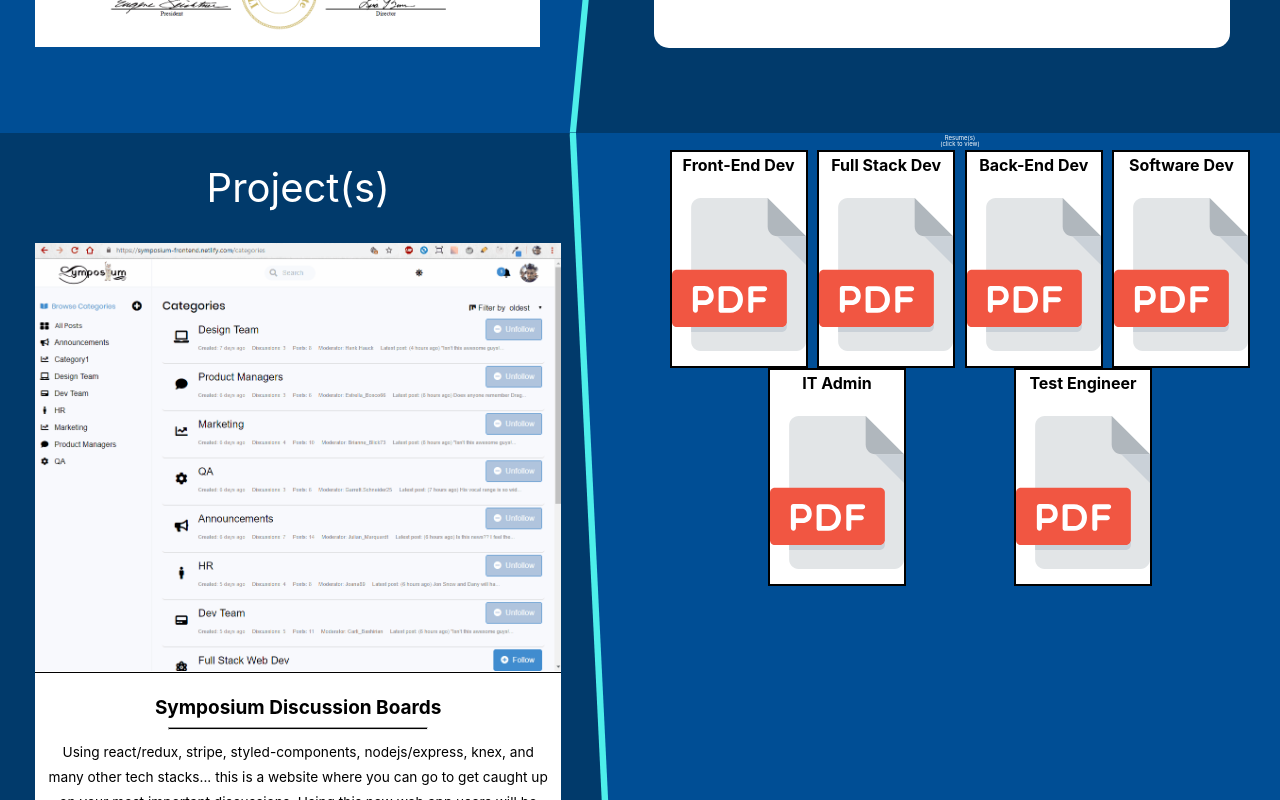
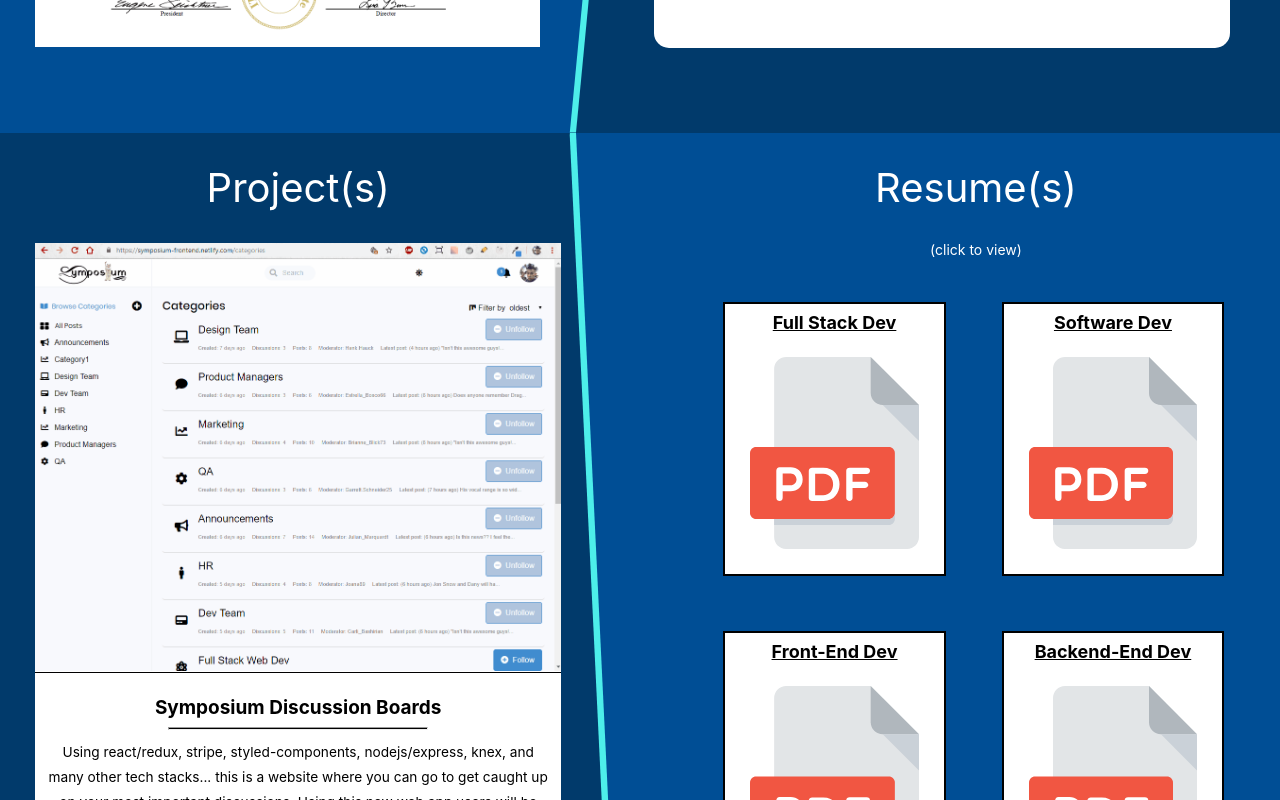
Before and after one commit to jamespagedev/james-page-portfolio-website, a React (Create React App) app: page / in a window 1280 px wide. Shown: the part 1420-2220 px from the top of the page. Built offline with nearby package versions, Linux system fonts and the light colour scheme; a web font is replaced by a local one.

Commit message:
Resume Section Complete

```diff
--- a/src/components/Portfolio/MidSection.js
+++ b/src/components/Portfolio/MidSection.js
@@ -3,6 +3,7 @@ import styled from 'styled-components';
 
 // components
 import Projects from '../Projects/Projects.js';
+import Resumes from '../Resumes/Resumes.js';
 
 /********************************************** Styles ********************************************/
 const DivMidBackground = styled.div`
@@ -72,7 +73,6 @@ const DivProjectSection = styled.div`
 
 const H1Projects = styled.h1`
   color: white;
-margin: 0;
   width: 87%;
   text-align: center;
   user-select: none;
@@ -112,121 +112,109 @@ const DivResumeSection = styled.div`
   width: 50%;
   align-items: flex-end;
 
-  @media (max-width: 660px) {
+  @media (max-width: 900px) {
     width: 100%;
+    clip-path: none;
+    padding: 0 2.5rem 0;
     border-bottom: 4px solid #4deeea;
-    align-items: center;
+  }
+
+  @media (max-width: 500px) {
+    padding: 2rem 2.5rem 0;
   }
 `;
 
 const H1Resumes = styled.h1`
-  margin: 0.67em 0 0 0;
-  align-self: center;
+  color: white;
+  width: 95%;
+  text-align: center;
   user-select: none;
-  color: white;
+  font-size: 9rem;
+  margin: 3.5rem 0;
+
+  @media (max-width: 2600px) {
+    font-size: 7rem;
+  }
+
+  @media (max-width: 2100px) {
+    font-size: 6rem;
+  }
+
+  @media (max-width: 1800px) {
+    font-size: 5rem;
+  }
+
+  @media (max-width: 1300px) {
+    font-size: 4rem;
+  }
+
+  @media (max-width: 900px) {
+    width: 100%;
+  }
+
+  @media (max-width: 500px) {
+    margin: 2rem 0;
+    font-size: 1rem;
+  }
 `;
 
 const H4ClickToView = styled.h4`
-  margin: 0 0 0.67em 0;
-  align-self: center;
+color: white;
+width: 95%;
+text-align: center;
 user-select: none;
-  color: white;
-`;
+font-size: 4rem;
+margin: 0 0 8.5rem;
 
-const DivResumeContainer = styled.div`
-  display: flex;
-  flex-wrap: wrap;
-  justify-content: space-evenly;
-  align-items: center;
-  width: 100%;
-  padding: 0 20px;
-
-  @media (max-width: 500px) {
-    margin: 0;
-  }
-`;
-
-const DivResume = styled.div`
-  position: relative;
-  width: 23%;
-  background-color: white;
-  border: 2px solid black;
-
-  @media (max-width: 650px) {
-    margin: 0 0 30px 0;
-    width: 26%;
+@media (max-width: 3600px) {
+  margin: 0 0 8rem;
 }
 
-  @media (max-width: 600px) {
-    margin: 0 0 17px 0;
-    width: 28%;
+@media (max-width: 3300px) {
+  margin: 0 0 7.5rem;
+}
+
+@media (max-width: 3000px) {
+  margin: 0 0 7rem;
+}
+
+@media (max-width: 2600px) {
+  font-size: 3.2rem;
+  margin: 0 0 6.5rem;
+}
+
+@media (max-width: 2100px) {
+  font-size: 2.4rem;
+  margin: 0 0 6rem;
+}
+
+@media (max-width: 1800px) {
+  font-size: 2rem;
+  margin: 0 0 5.5rem;
+}
+
+@media (max-width: 1500px) {
+  margin: 0 0 5rem;
+}
+
+@media (max-width: 1300px) {
+  font-size: 1.4rem;
+  margin: 0 0 4.5rem;
+}
+
+@media (max-width: 1100px) {
+  margin: 0 0 4rem;
+}
+
+@media (max-width: 900px) {
+  width: 100%;
 }
 
 @media (max-width: 500px) {
-    margin: 15px;
-    width: 39%;
-  }
-
-  @media (max-width: 370px) {
-    margin: 15px;
-    width: 39%;
-  }
-
-  @media (max-width: 345px) {
-    margin: 15px;
-    margin: 10px auto;
-    width: 43%;
+  margin: 2rem 0;
+  font-size: 3rem;
 }
 `;
-
-const AWordDownload = styled.a`
-  display: flex;
-  flex-direction: column;
-`;
-
-const ImgPdf = styled.img`
-  margin: 15px auto;
-  width: 100%;
-
-  @media (max-width: 650px) {
-    margin: 0 auto 20px;
-    width: 80%;
-  }
-
-  @media (max-width: 500px) {
-    margin: 15px auto;
-    width: 85%;
-  }
-
-  @media (max-width: 370px) {
-    margin: 15px auto;
-    width: 85%;
-  }
-
-  @media (max-width: 345px) {
-    margin: 15px auto;
-    width: 85%;
-  }
-`;
-
-const PResumeTitle = styled.p`
-  margin: 0;
-  text-align: center;
-  font-weight: bold;
-  user-select: none;
-  font-size: 16px;
-  padding: 5px 0 10px;
-
-  @media (max-width: 800px) {
-    font-size: 15px;
-  }
-
-  @media (max-width: 660px) {
-    font-size: 14px;
-  }
-`;
-
-
 
 /********************************************* Component ******************************************/
 const MidSection = props => {
@@ -239,44 +227,7 @@ const MidSection = props => {
       <DivResumeSection>
         <H1Resumes>Resume(s)</H1Resumes>
         <H4ClickToView>(click to view)</H4ClickToView>
-        <DivResumeContainer>
-          <DivResume>
-            <AWordDownload>
-              <PResumeTitle>Front-End&nbsp;Dev</PResumeTitle>
-              <ImgPdf src={require('../../assets/img/pdfpage.svg')}></ImgPdf>
-            </AWordDownload>
-          </DivResume>
-          <DivResume>
-            <AWordDownload>
-              <PResumeTitle>Full&nbsp;Stack&nbsp;Dev</PResumeTitle>
-              <ImgPdf src={require('../../assets/img/pdfpage.svg')}></ImgPdf>
-            </AWordDownload>
-          </DivResume>
-          <DivResume>
-            <AWordDownload>
-              <PResumeTitle>Back-End&nbsp;Dev</PResumeTitle>
-              <ImgPdf src={require('../../assets/img/pdfpage.svg')}></ImgPdf>
-            </AWordDownload>
-          </DivResume>
-          <DivResume>
-            <AWordDownload>
-              <PResumeTitle>Software&nbsp;Dev</PResumeTitle>
-              <ImgPdf src={require('../../assets/img/pdfpage.svg')}></ImgPdf>
-            </AWordDownload>
-          </DivResume>
-          <DivResume>
-            <AWordDownload>
-              <PResumeTitle>IT&nbsp;Admin</PResumeTitle>
-              <ImgPdf src={require('../../assets/img/pdfpage.svg')}></ImgPdf>
-            </AWordDownload>
-          </DivResume>
-          <DivResume>
-            <AWordDownload>
-              <PResumeTitle>Test&nbsp;Engineer</PResumeTitle>
-              <ImgPdf src={require('../../assets/img/pdfpage.svg')}></ImgPdf>
-            </AWordDownload>
-          </DivResume>
-        </DivResumeContainer>
+        <Resumes />
       </DivResumeSection>
     </DivMidBackground>
   );
--- a/src/components/Projects/Project.js
+++ b/src/components/Projects/Project.js
@@ -7,8 +7,6 @@ const DivWrapper = styled.div`
   flex-direction: column;
   background: white;
   width: 100%;
-
-
 
   &:not(:last-child) {
     margin-bottom: 5rem;
@@ -309,7 +307,6 @@ const DivLinks = styled.div`
   }
 `;
 
-// width: ${props => props.oneLink ? '100%' : '50%'};
 const ALink = styled.a`
   width: 380px;
 
@@ -423,7 +420,7 @@ const ButtonLink = styled.button`
 /********************************************* Component ******************************************/
 const Project = props => {
   return (
-    <DivWrapper projectNumber={props.projectNumber.toString()}>
+    <DivWrapper>
       <DivProjectImage>
         {
           props.project.imgType === "gif" ? <ImgProject src={require(`../../assets/img/${props.project.projectPreviewImg}.gif`)} draggable="false" alt="symposium-discussion-boards" /> : <ImgProject src={require(`../../assets/img/${props.project.projectPreviewImg}.png`)} draggable="false" alt="symposium-discussion-boards" />
--- a/src/components/Projects/Projects.js
+++ b/src/components/Projects/Projects.js
@@ -87,7 +87,7 @@ const Projects = props => {
     <DivWrapper>
       {Data.map((project, projectNumber) => {
         zIndex -= 2;
-        return <Project project={project} projectName={project.projectName.join(' ')} key={projectNumber} zIndex={zIndex} totalTechStacks={project.techStack.length} techStackToggleFullDisplay={props.techStackToggleFullDisplay} projectNumber={projectNumber} />
+        return <Project project={project} projectName={project.projectName.join(' ')} key={projectNumber} zIndex={zIndex} totalTechStacks={project.techStack.length} techStackToggleFullDisplay={props.techStackToggleFullDisplay} />
       })}
     </DivWrapper>
   );
--- /dev/null
+++ b/src/components/Resumes/Resume.js
@@ -0,0 +1,250 @@
+import React from 'react';
+import styled from 'styled-components';
+
+/********************************************** Styles ********************************************/
+
+const DivResumeGutterWidth = styled.div`
+  width: 50%;
+  height: 40%;
+
+  @media (max-width: 900px) {
+    height: 100%;
+  }
+`;
+
+const DivResume = styled.div`
+  position: relative;
+  width: 80%;
+  background-color: white;
+  border: 2px solid black;
+
+  @media (max-width: 3600px) {
+
+  }
+
+  @media (max-width: 3300px) {
+  }
+
+  @media (max-width: 3000px) {
+  }
+
+  @media (max-width: 2600px) {
+  }
+
+  @media (max-width: 2100px) {
+  }
+
+  @media (max-width: 1800px) {
+  }
+
+  @media (max-width: 1500px) {
+  }
+
+  @media (max-width: 1300px) {
+  }
+
+  @media (max-width: 1100px) {
+  }
+
+  @media (max-width: 900px) {
+    width: 85%;
+    margin: 3rem;
+  }
+
+  @media (max-width: 750px) {
+    margin: 2.6rem;
+  }
+
+  @media (max-width: 600px) {
+    margin: 2.2rem;
+  }
+
+  @media (max-width: 500px) {
+    margin: 1.8rem;
+  }
+
+  @media (max-width: 400px) {
+
+    margin: 1.2rem;
+  }
+
+&::before {
+  content: '';
+  font-size: ${props => props.pNamefontSize};
+  font-weight: bold;
+  text-align: center;
+  text-decoration: underline;
+  position: absolute;
+  z-index: 1;
+  top: 0;
+  left: 0;
+  width: 100%;
+  height: 70%;
+  background: linear-gradient(to bottom, #ecd7af 0%, rgba(183, 158, 112, 0) 100%);
+  opacity: 0;
+  pointer-events: none;
+}
+
+&:hover::before {
+  opacity: 1;
+  transition: all .3s;
+}
+
+&:hover {
+  box-shadow: 0 15px 45px 0px #888888;
+  cursor: pointer;
+
+  p {
+    text-decoration: underline;
+    z-index: 2;
+  }
+}
+`;
+
+const AWordDownload = styled.a`
+  display: flex;
+  flex-direction: column;
+  color: black;
+`;
+
+const PResumeTitle = styled.p`
+  margin-top: 2rem;
+  text-align: center;
+  font-weight: bold;
+  user-select: none;
+  font-size: 6.5rem;
+
+  @media (max-width: 3600px) {
+    font-size: 6rem;
+  }
+
+  @media (max-width: 3300px) {
+    font-size: 5.5rem;
+  }
+
+  @media (max-width: 3000px) {
+    font-size: 4.5rem;
+  }
+
+  @media (max-width: 2600px) {
+    font-size: 3.5rem;
+  }
+
+  @media (max-width: 2100px) {
+    font-size: 3rem;
+  }
+
+  @media (max-width: 1800px) {
+    font-size: 2.5rem;
+    margin-top: 1.5rem;
+  }
+
+  @media (max-width: 1500px) {
+    font-size: 2.2rem;
+    margin-top: 1.3rem;
+  }
+
+  @media (max-width: 1300px) {
+    font-size: 1.8rem;
+    margin-top: 1rem;
+  }
+
+  @media (max-width: 1100px) {
+    font-size: 1.4rem;
+    margin-top: 0.8rem;
+  }
+
+  @media (max-width: 900px) {
+    font-size: 3rem;
+  }
+
+  @media (max-width: 750px) {
+    font-size: 2.4rem;
+  }
+
+  @media (max-width: 600px) {
+    font-size: 2rem;
+  }
+
+  @media (max-width: 500px) {
+    font-size: 1.5rem;
+  }
+
+  @media (max-width: 400px) {
+    font-size: 1.2rem;
+  }
+`;
+
+const ImgPdf = styled.img`
+  padding: 8rem;
+  width: 100%;
+
+  @media (max-width: 3600px) {
+    padding: 6rem;
+  }
+
+  @media (max-width: 3300px) {
+    padding: 5.5rem;
+  }
+
+  @media (max-width: 3000px) {
+    padding: 5rem;
+  }
+
+  @media (max-width: 2600px) {
+    padding: 4.5rem;
+  }
+
+  @media (max-width: 2100px) {
+    padding: 4rem;
+  }
+
+  @media (max-width: 1800px) {
+    padding: 3.5rem;
+  }
+
+  @media (max-width: 1500px) {
+    padding: 3rem;
+  }
+
+  @media (max-width: 1300px) {
+    padding: 2.5rem;
+  }
+
+  @media (max-width: 1100px) {
+    padding: 2rem;
+  }
+/* figure out good padding size once resume's are centered */
+  @media (max-width: 900px) {
+    padding: 2rem;
+  }
+
+  @media (max-width: 750px) {
+  }
+
+  @media (max-width: 600px) {
+  }
+
+  @media (max-width: 500px) {
+  }
+
+  @media (max-width: 400px) {
+  }
+`;
+
+/********************************************* Component ******************************************/
+const Resume = props => {
+  const { resume } = props
+  return (
+    <DivResumeGutterWidth>
+      <DivResume>
+        <AWordDownload href={resume.resumeLink} target='_blank'>
+          <PResumeTitle>{resume.resumeTitle}</PResumeTitle>
+          <ImgPdf src={require('../../assets/img/pdfpage.svg')}></ImgPdf>
+        </AWordDownload>
+      </DivResume>
+    </DivResumeGutterWidth>
+  );
+};
+
+export default Resume;
--- /dev/null
+++ b/src/components/Resumes/Resumes.js
@@ -0,0 +1,60 @@
+import React from 'react';
+import styled from 'styled-components';
+
+// components
+import Resume from './Resume.js';
+
+// variables
+const Data = [
+  {
+    resumeTitle: "Full Stack Dev",
+    resumeLink: "https://drive.google.com/file/d/18WVpEbOGspnGwwNXCkvC94iekShFIDhz/view?usp=sharing",
+  },
+  {
+    resumeTitle: "Software Dev",
+    resumeLink: "https://drive.google.com/file/d/1o7txcoGtnWAOeOCQBuLh1MvmWW5yyBlt/view?usp=sharing",
+  },
+  {
+    resumeTitle: "Front-End Dev",
+    resumeLink: "https://drive.google.com/file/d/1dSPD8WwO2nEYHY_yMpCvCokBcDwqDVSr/view?usp=sharing",
+  },
+  {
+    resumeTitle: "Backend-End Dev",
+    resumeLink: "https://drive.google.com/file/d/1spnELVYF5o9kxpHw6YZ6rfIbXUktvi0D/view?usp=sharing",
+  },
+  {
+    resumeTitle: "Test Engineer",
+    resumeLink: "https://drive.google.com/file/d/1W1s_5ig_oaombliBUqZKvYe6F4xTElZ-/view?usp=sharing",
+  },
+  {
+    resumeTitle: "IT Admin",
+    resumeLink: "https://drive.google.com/file/d/1Qk5eoTx-lqZ330oMHiFpUnIqpN00OKGD/view?usp=sharing",
+  }
+]
+
+/********************************************** styles ********************************************/
+const DivWrapper = styled.div`
+  display: flex;
+  flex-wrap: wrap;
+  justify-content: space-evenly;
+  align-items: center;
+  width: 87%;
+  margin-bottom: 5rem;
+
+  @media (max-width: 900px) {
+    width: 100%;
+  }
+`;
+
+/********************************************* component ******************************************/
+const Resumes = props => {
+  return (
+    <DivWrapper>
+      {Data.map((resume, resumeNumber) => {
+        return <Resume resume={resume} key={resumeNumber} />
+      })}
+    </DivWrapper>
+  );
+};
+
+export default Resumes;
```
Lines whose indentation alone changed are shown as unchanged.
